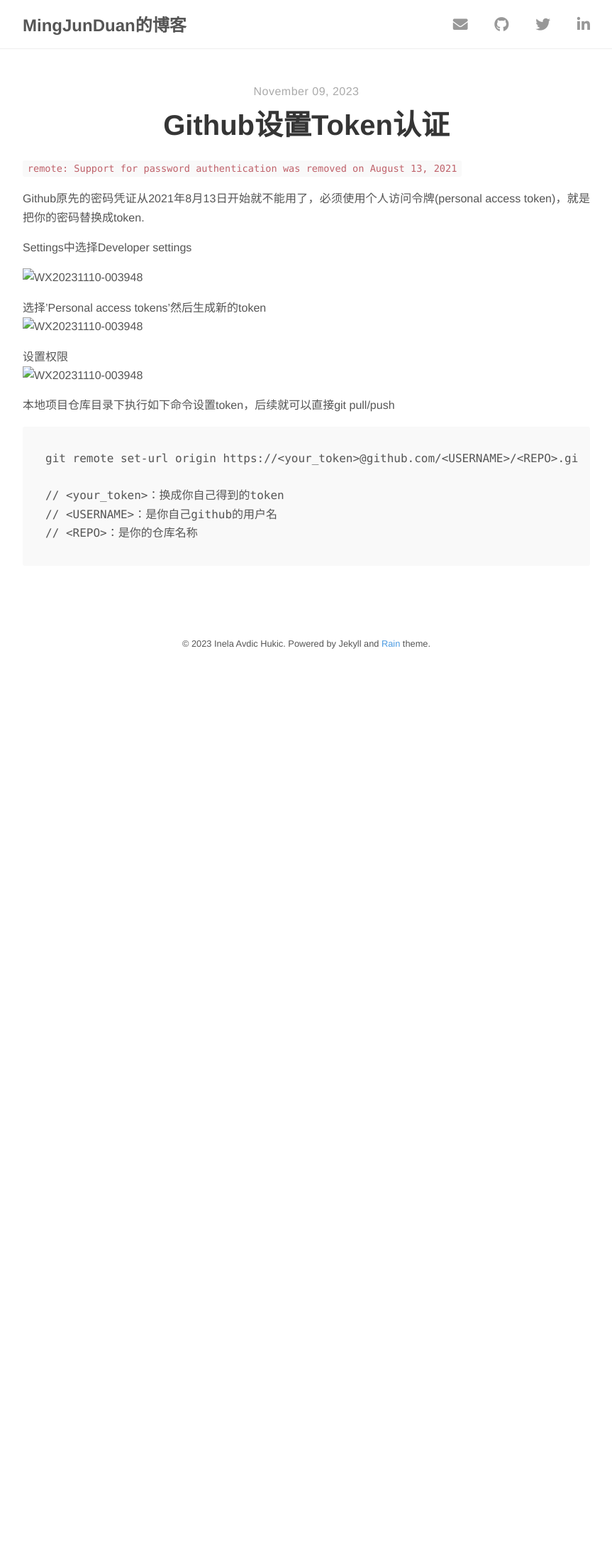
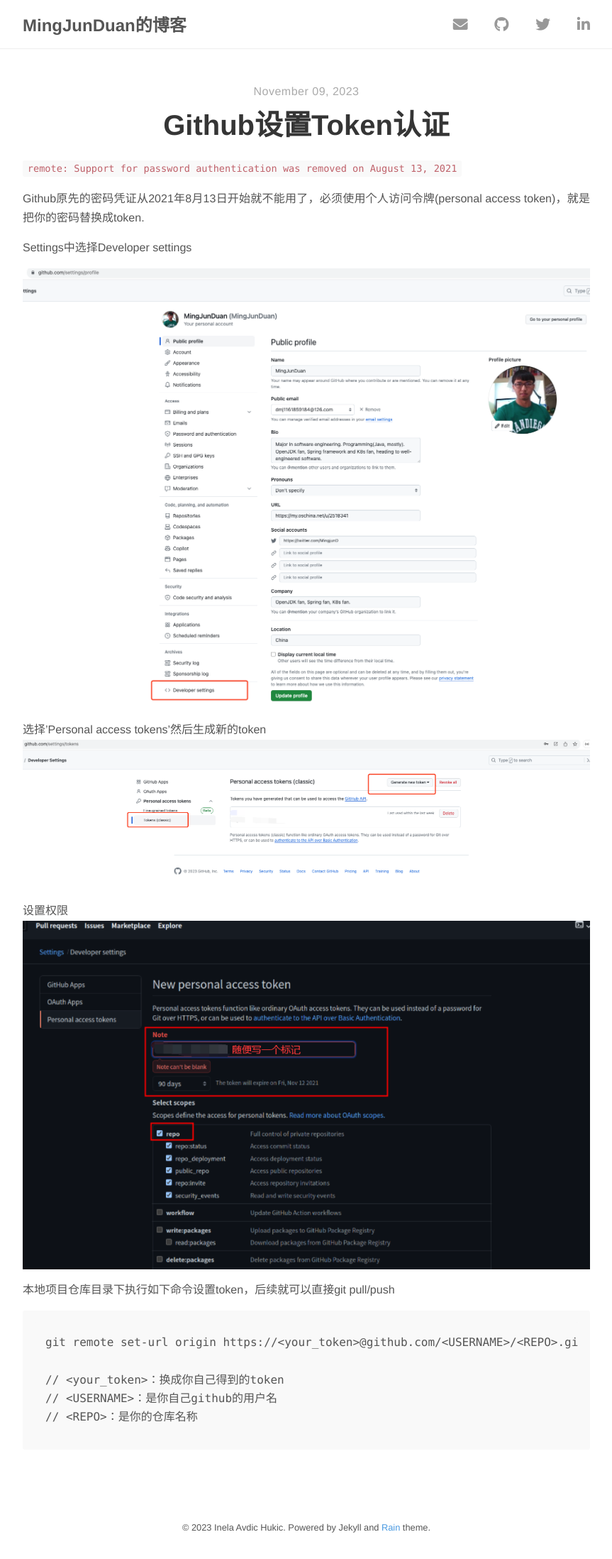
Before and after one commit to MingJunDuan/MingJunDuan.github.io, a Jekyll site: the page built from _posts/2023-11-09-Github设置Token认证.md, in a window 1280 px wide. Shown: the whole page at 71% size, without its empty margins (208-1071 px from the left). Built offline with Jekyll 4.4.1, drawn with Linux system fonts in a browser that asks for light colours; nearby versions of some CDN libraries; before the commit the page ends 951 px from its top, so only the background shows below that.

Commit message:
移动图片目录

````diff
--- a/_posts/2023-11-09-Github设置Token认证.md
+++ b/_posts/2023-11-09-Github设置Token认证.md
@@ -10,13 +10,13 @@ Github原先的密码凭证从2021年8月13日开始就不能用了，必须使
 
 Settings中选择Developer settings
 
-![WX20231110-003948](doc/2023-11-09/developer_settings.png)
+![WX20231110-003948](../images/mjduan/2023-11-09/developer_settings.png)
 
 选择'Personal access tokens'然后生成新的token
-![WX20231110-003948](doc/2023-11-09/生成新的token.png)
+![WX20231110-003948](../images/mjduan/2023-11-09/生成新的token.png)
 
 设置权限
-![WX20231110-003948](doc/2023-11-09/设置权限.png)
+![WX20231110-003948](../images/mjduan/2023-11-09/设置权限.png)
 
 本地项目仓库目录下执行如下命令设置token，后续就可以直接git pull/push
 ```
````
Also changed, not shown: images/mjduan/2023-11-09/developer_settings.png (renamed from _posts/doc/2023-11-09/developer_settings.png), images/mjduan/2023-11-09/生成新的token.png (renamed from _posts/doc/2023-11-09/生成新的token.png), images/mjduan/2023-11-09/设置权限.png (renamed from _posts/doc/2023-11-09/设置权限.png).
